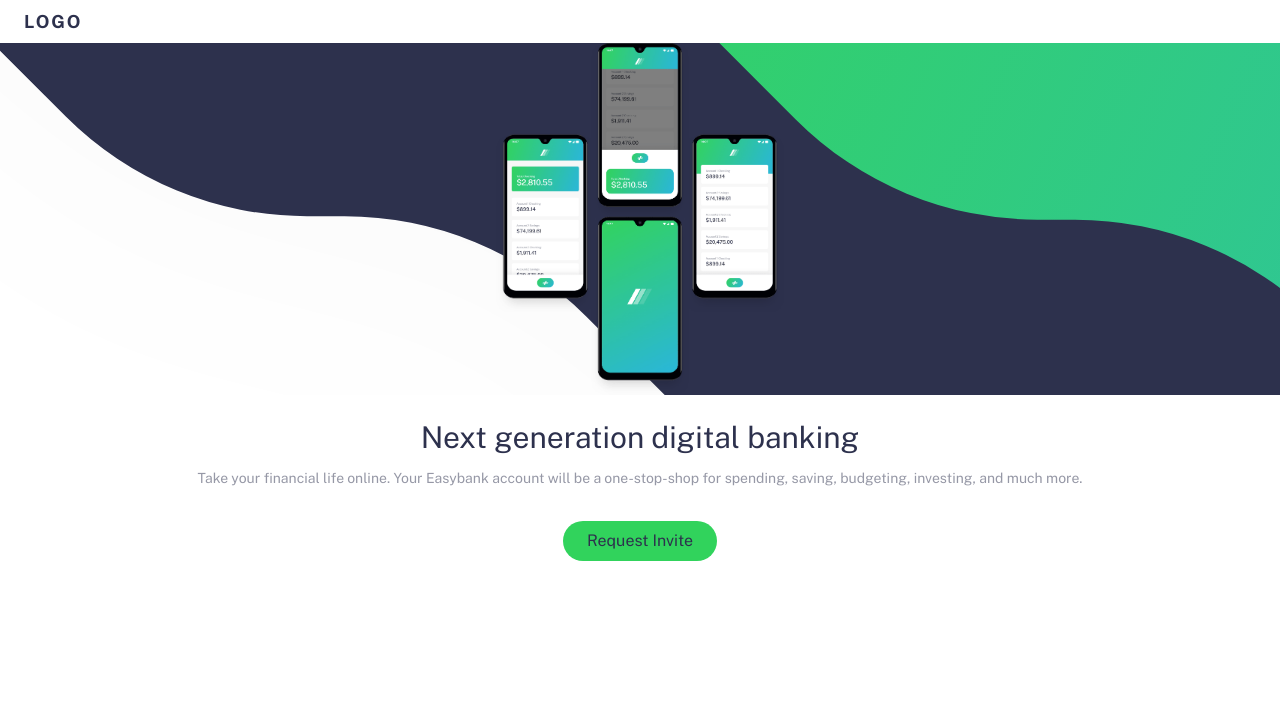
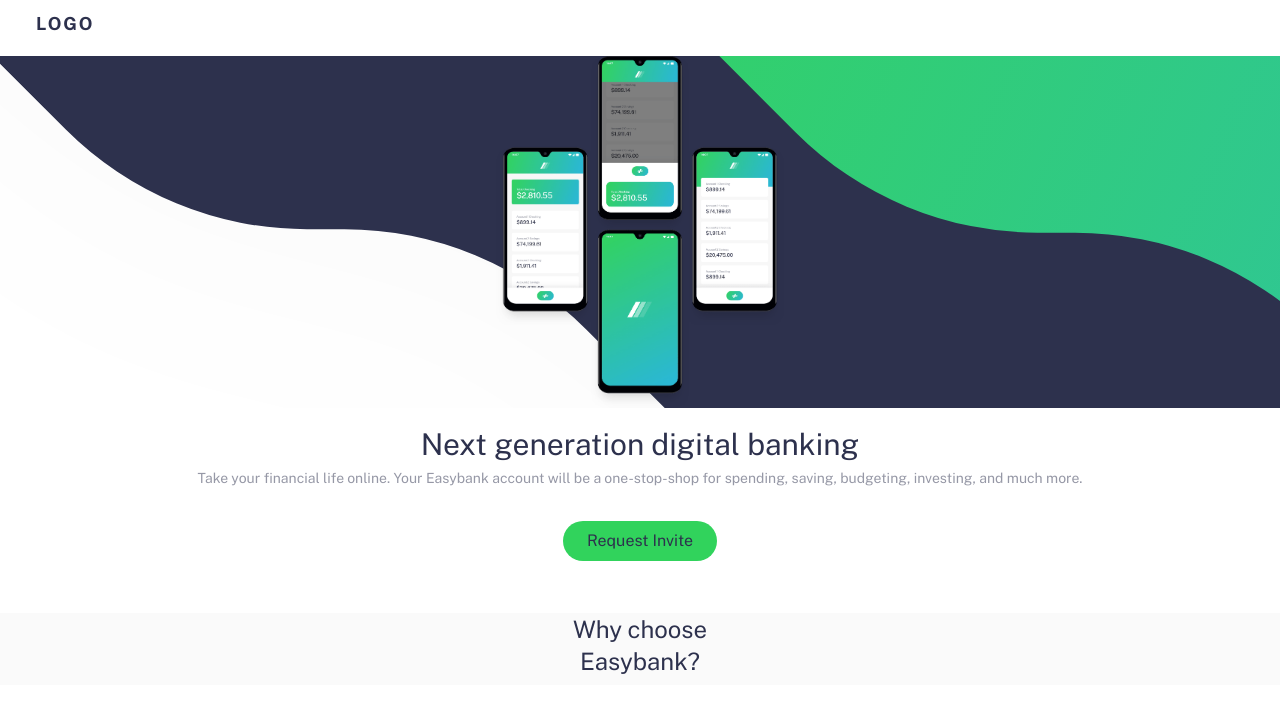
Before and after one commit to guidefari/easybank-tailwind-template, a website built with Parcel: page src/index.html in a window 1280 px wide. Built offline with nearby package versions, Linux system fonts and the light colour scheme.

Commit message:
HTML neatened

```diff
--- a/src/assets/css/styles.css
+++ b/src/assets/css/styles.css
@@ -1,4 +1,25 @@
 @tailwind base;
+
+h1 {
+    @apply text-3xl;
+    @apply mb-2;
+    @apply px-3;
+    @apply text-primary-Dark-Blue;
+    line-height: 2rem;
+  }
+h2 {
+    @apply text-2xl;
+    @apply mb-2;
+    @apply px-3;
+    @apply text-primary-Dark-Blue;
+    line-height: 2rem;
+  }
+
+  section{
+      @apply flex;
+      @apply items-center;
+      @apply justify-center;
+  }
 
 @tailwind components;
 
--- a/src/index.html
+++ b/src/index.html
@@ -37,15 +37,20 @@
     </header>
     <!-- Because the header is fixed, make sure the first element under it has adequate margin/padding-top in order to be visible -->
     <div id="hero-section">
-        <section id="hero-image" class="flex items-center justify-center">
+        <section id="hero-image" class="">
           <img class="inline-block h-full mx-auto" src="../design/images/image-mockups.png" alt="">
         </section>
+        <section id="hero-text" class="flex flex-col p-5 text-center ">
+          <h1 class="">  Next generation digital banking</h1>
+          <p class="text-sm text-neutral-Grayish-Blue">Take your financial life online. Your Easybank account will be a one-stop-shop
+            for spending, saving, budgeting, investing, and much more.</p>
+          <button class="inline-block px-6 py-2 mx-auto my-8 rounded-full bg-primary-Lime-Green">Request Invite</button>
+        </section>
+    </div>
 
-      <section id="hero-text" class="flex flex-col p-5 text-center ">
-        <h1 class="px-3 mb-2 text-3xl font- text-primary-Dark-Blue">  Next generation digital banking</h1>
-        <p class="text-sm text-neutral-Grayish-Blue">Take your financial life online. Your Easybank account will be a one-stop-shop
-          for spending, saving, budgeting, investing, and much more.</p>
-        <button class="inline-block px-6 py-2 mx-auto my-8 rounded-full bg-primary-Lime-Green">Request Invite</button>
+    <div id="usp">
+      <section class="heading bg-neutral-Very-Light-Gray">
+        <h2 class="text-center">Why choose<br/> Easybank?</h2>
       </section>
     </div>
 
```
